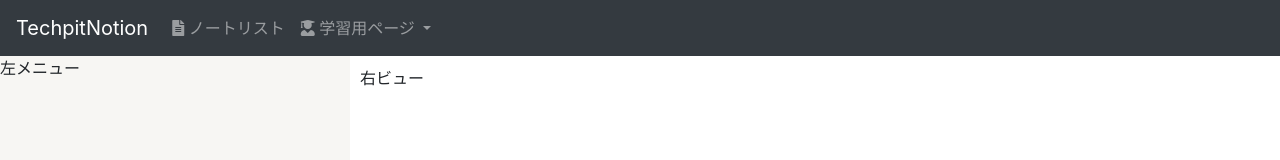
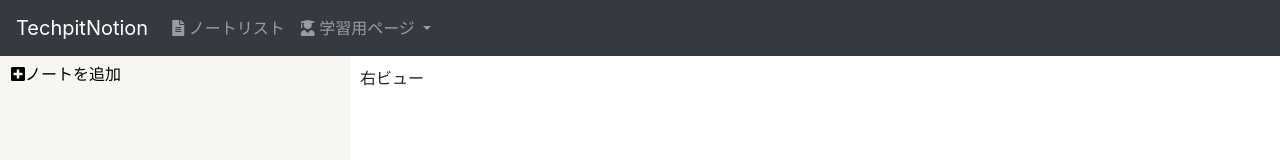
Before and after one commit to KNR1009/vue-notion, a Vue app: page /main in a window 1280 px wide. Shown: the top 160 px of the page. Built offline with nearby package versions, Linux system fonts and the light colour scheme.

Commit message:
新規ノートの作成

```diff
--- a/src/components/MainPage.vue
+++ b/src/components/MainPage.vue
@@ -1,15 +1,49 @@
 <template>
   <div class="main-page">
-    <div class="left-menu">左メニュー</div>
+    <div class="left-menu">
+      <!-- ノートリスト -->
+      <NoteItem
+        v-for="note in noteList"
+        v-bind:key="note.id"
+        v-bind:note="note"
+      />
+      <!-- ノートの追加ボタン -->
+      <button class="transparent" @click="onClickButtonAdd">
+        <i class="fas fa-plus-square"></i>ノートを追加
+      </button>
+    </div>
     <div class="right-view">右ビュー</div>
   </div>
 </template>
 
 <script>
-export default {};
+import NoteItem from "@/components/parts/NoteItem.vue";
+export default {
+  data() {
+    return {
+      noteList: [],
+    };
+  },
+  methods: {
+    onClickButtonAdd: function () {
+      this.noteList.push({
+        id: new Date().getTime().toString(16),
+        name: `新規ノート`,
+      });
+    },
+  },
+  components: {
+    NoteItem,
+  },
+};
 </script>
 
-<style scoped>
+<style scoped lang="scss">
+button.transparent {
+  margin: 5px;
+  background: transparent;
+  border: none;
+}
 .main-page {
   display: flex;
   height: calc(100vh - 60px);
--- /dev/null
+++ b/src/components/parts/NoteItem.vue
@@ -0,0 +1,32 @@
+<template>
+  <div class="note">
+    <div class="note-icon">
+      <i class="fas fa-file-alt"></i>
+    </div>
+    <div class="note-name">{{ note.name }}</div>
+  </div>
+</template>
+
+<script>
+export default {
+  name: "NoteItem",
+  props: ["note"],
+};
+</script>
+
+<style scoped lang="scss">
+.note {
+  margin: 10px 0;
+  display: flex;
+  align-items: center;
+  padding: 5px;
+  color: rgba(25, 23, 17, 0.6);
+  .note-icon {
+    margin-left: 10px;
+  }
+  .note-name {
+    width: 100%;
+    padding: 3px 10px;
+  }
+}
+</style>
```
